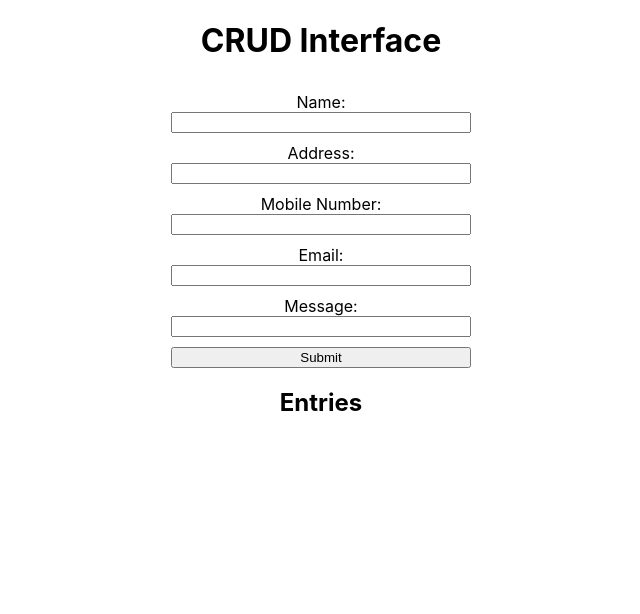
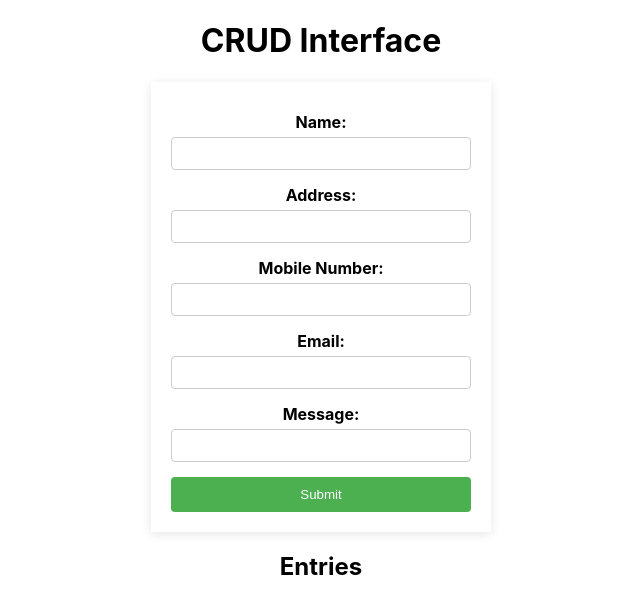
Before and after one commit to Kajalsah7611/crud-form-interface, a React (Create React App) app: page / in a window 1280 px wide. Shown: the top 614 px of the page, without its empty margins (319-959 px from the left). Built offline with nearby package versions, Linux system fonts and the light colour scheme.

Commit message:
add styles to grid

```diff
--- a/src/App.css
+++ b/src/App.css
@@ -2,21 +2,50 @@
   text-align: center;
   margin: 20px;
 }
-
+/* EntryForm.css */
 form {
   display: flex;
   flex-direction: column;
   width: 300px;
   margin: 20px auto;
+  padding: 20px;
+  box-shadow: 0 2px 10px rgba(0, 0, 0, 0.1);
 }
+
 
 label {
   margin-top: 10px;
+  font-weight: bold;
+}
+
+input {
+  padding: 8px;
+  margin: 5px 0;
+  border: 1px solid #ccc;
+  border-radius: 4px;
+  transition: border-color 0.3s ease-in-out;
+}
+
+input:hover,
+input:focus {
+  border-color: #4caf50; /* Change border color on hover and focus */
 }
 
 button {
+  padding: 10px;
   margin-top: 10px;
+  background-color: #4caf50;
+  color: white;
+  border: none;
+  border-radius: 4px;
+  cursor: pointer;
+  transition: background-color 0.3s ease-in-out;
 }
+
+button:hover {
+  background-color: #69b46c; /* Change background color on hover */
+}
+
 
 .grid {
   display: flex;
@@ -28,4 +57,10 @@ button {
   border: 1px solid #ccc;
   padding: 10px;
   margin: 10px;
+  transition: background-color 0.3s ease-in-out;
 }
+
+.entry:hover {
+  transform: scale(1.05); /* Enlarge the entry on hover */
+  box-shadow: 0 0 10px rgba(0, 0, 0, 0.2); /* Add a subtle box shadow for depth */
+}
```
